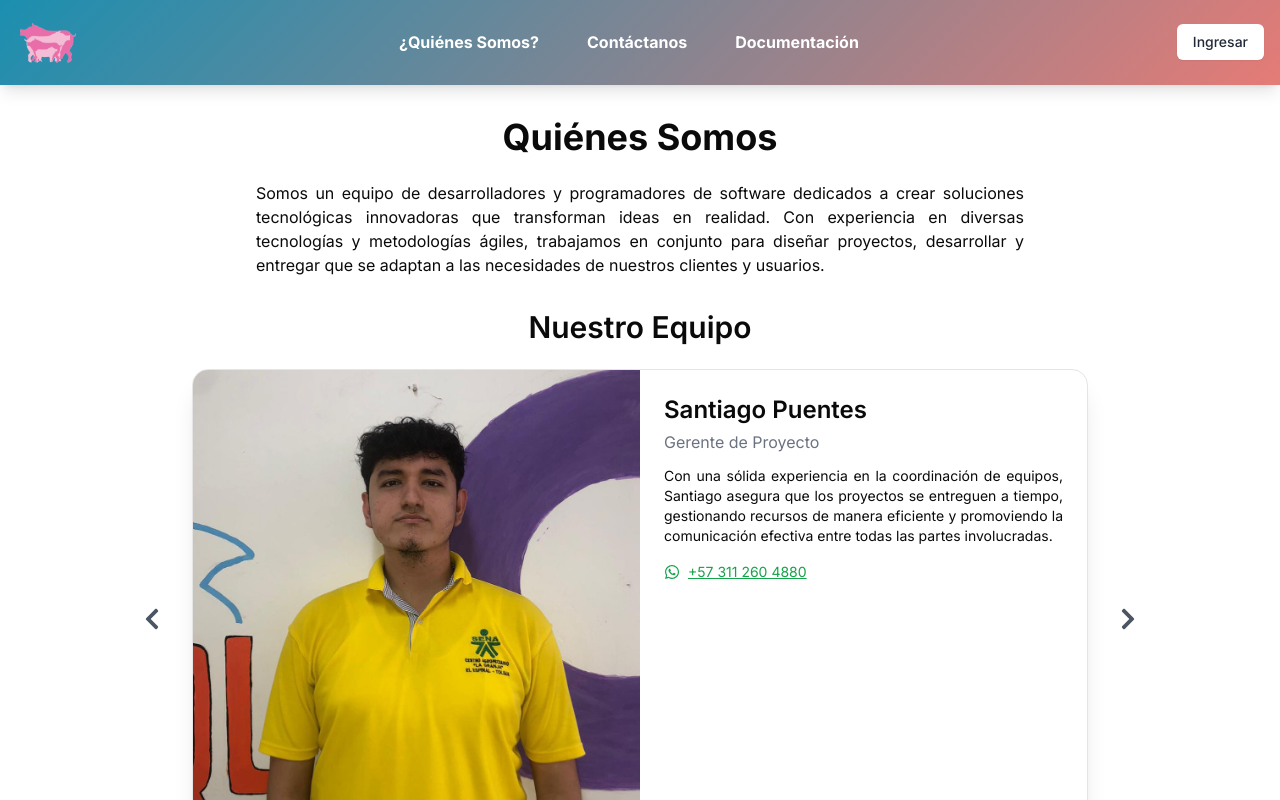
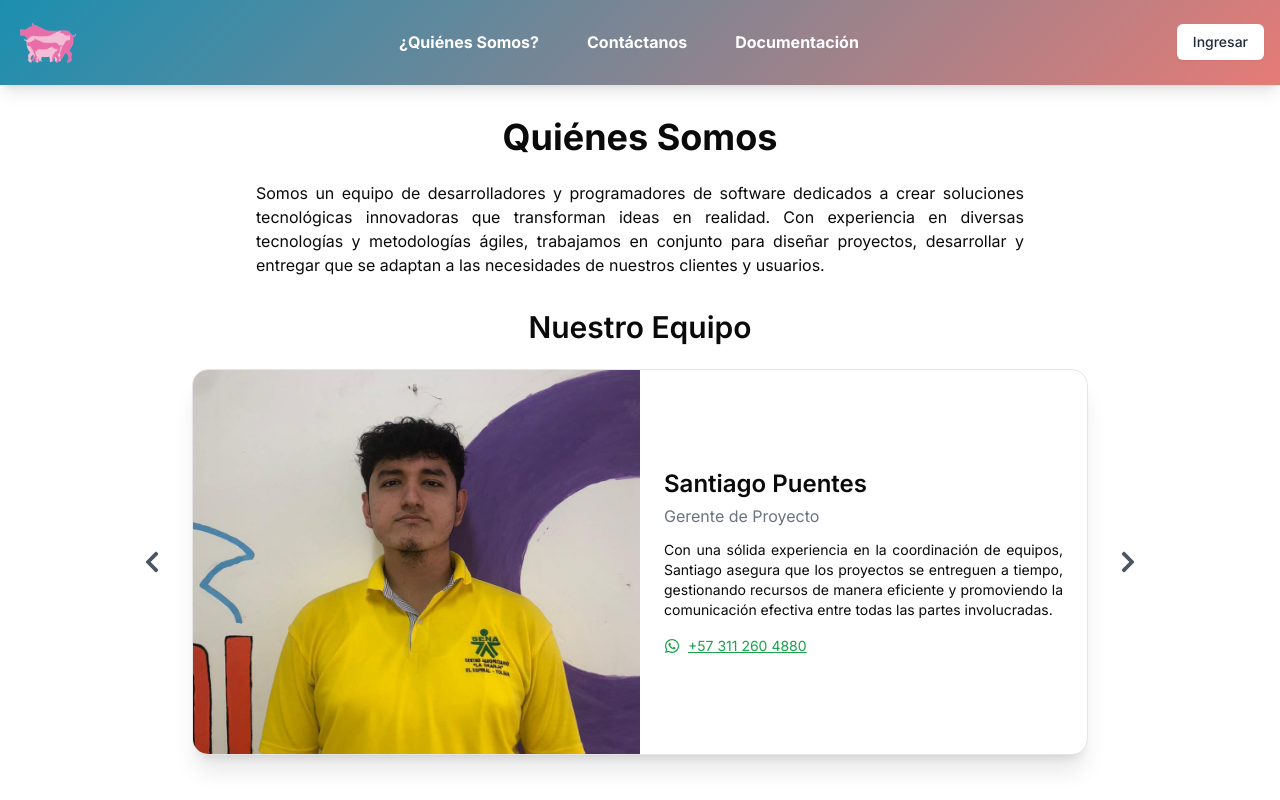
Before and after one commit to xSanti-20/PESO_PIG, a Next.js app in the folder Frontend/pesopig/: page /about in a window 1280 px wide. Shown: the top 800 px of the page. Built offline with nearby package versions, Linux system fonts and the light colour scheme.

Commit message:
pesopig final

```diff
--- a/Frontend/pesopig/src/app/about/page.jsx
+++ b/Frontend/pesopig/src/app/about/page.jsx
@@ -4,6 +4,7 @@ import { Card, CardContent } from "@/components/ui/card"
 import PublicNav from "@/components/nav/PublicNav"
 import { FaWhatsapp, FaChevronLeft, FaChevronRight } from "react-icons/fa"
 import { useMobile } from "@/hooks/use-mobile"
+import Image from "next/image"
 
 export default function QuienesSomos() {
   const { isMobile, isTablet, isDesktop } = useMobile()
@@ -96,26 +97,24 @@ export default function QuienesSomos() {
             {/* Imagen con altura consistente */}
             <div
               className={`
-                flex-shrink-0
-                ${getResponsiveClasses(
-                "w-full h-60",
-                "md:w-1/2 h-full",
-                "md:w-1/2 h-full"
-              )}
+                flex-shrink-0 relative
+                ${getResponsiveClasses("w-full h-60", "md:w-1/2 md:h-80", "md:w-1/2 md:h-96")}
               `}
             >
-              <img
+              <Image
                 src={member.image || "/placeholder.svg"}
                 alt={member.name}
-                className="w-full h-full object-cover object-center"
-                style={{ objectPosition: "top center" }}
+                fill
+                className="object-cover object-top"
+                sizes="(max-width: 768px) 100vw, 50vw"
+                priority={currentIndex === 0}
               />
             </div>
 
             <CardContent
               className={`
-                w-full p-4 text-center
-                ${getResponsiveClasses("md:text-center", "md:w-1/2 md:p-5 md:text-left", "md:w-1/2 md:p-6 md:text-left")}
+                flex-1 p-4 flex flex-col justify-center
+                ${getResponsiveClasses("text-center", "md:p-5 md:text-left", "md:p-6 md:text-left")}
               `}
             >
               <h3 className={`font-semibold mb-1 ${getResponsiveClasses("text-lg", "text-xl", "text-2xl")}`}>
@@ -124,10 +123,14 @@ export default function QuienesSomos() {
               <p className={`text-gray-500 mb-3 ${getResponsiveClasses("text-sm", "text-base", "text-base")}`}>
                 {member.role}
               </p>
-              <p className={`mb-4 text-justify ${getResponsiveClasses("text-xs leading-relaxed", "text-sm", "text-sm")}`}>
+              <p
+                className={`mb-4 text-justify ${getResponsiveClasses("text-xs leading-relaxed", "text-sm", "text-sm")}`}
+              >
                 {member.description}
               </p>
-              <div className={`flex items-center text-green-600 gap-2 ${getResponsiveClasses("justify-center", "justify-center md:justify-start", "justify-center md:justify-start")}`}>
+              <div
+                className={`flex items-center text-green-600 gap-2 ${getResponsiveClasses("justify-center", "justify-center md:justify-start", "justify-center md:justify-start")}`}
+              >
                 <FaWhatsapp className={getResponsiveClasses("text-sm", "text-base", "text-base")} />
                 <a
                   href={`https://wa.me/${member.phone.replace(/\s/g, "")}`}
--- a/Frontend/pesopig/src/app/dashboard/page.jsx
+++ b/Frontend/pesopig/src/app/dashboard/page.jsx
@@ -22,7 +22,7 @@ import { Tabs, TabsContent, TabsList, TabsTrigger } from "@/components/ui/tabs"
 import { Badge } from "@/components/ui/badge"
 import { Tooltip, TooltipContent, TooltipProvider, TooltipTrigger } from "@/components/ui/tooltip"
 import axiosInstance from "@/lib/axiosInstance"
-import { Router } from "next/router"
+import { useRouter } from "next/navigation"
 
 // Componente de tabla de datos resumida
 const DataTable = ({ columns, data, title, maxRows = 5 }) => {
@@ -274,6 +274,7 @@ const InfoPanel = ({ title, value, description, icon: Icon, color = "blue" }) =>
 }
 
 export default function Dashboard() {
+  // TODOS LOS HOOKS DEBEN ESTAR AL INICIO DEL COMPONENTE
   // Estados para almacenar datos
   const [piglets, setPiglets] = useState([])
   const [races, setRaces] = useState([])
@@ -295,6 +296,10 @@ export default function Dashboard() {
   const [lastUpdated, setLastUpdated] = useState(new Date())
   const [isVerifying, setIsVerifying] = useState(false)
   const [activeTab, setActiveTab] = useState("overview")
+  const [role, setRole] = useState("")
+
+  // Hook del router
+  const router = useRouter()
 
   // Función para formatear fecha
   const formatDate = (dateString) => {
@@ -422,25 +427,6 @@ export default function Dashboard() {
     }
   }
 
-  // Efecto para cargar datos iniciales
-  useEffect(() => {
-    loadAllData()
-
-    // Configurar intervalo para actualizar datos cada 60 segundos
-    const intervalId = setInterval(() => {
-      loadAllData()
-    }, 60000)
-
-    // Limpiar intervalo al desmontar
-    return () => clearInterval(intervalId)
-  }, [])
-
-  // Efecto para procesar los datos cuando se cargan
-  useEffect(() => {
-    prepareRecentActivity()
-    calculateStats()
-  }, [piglets, races, stages, corrals])
-
   // Preparar datos de actividad reciente
   const prepareRecentActivity = () => {
     try {
@@ -508,6 +494,40 @@ export default function Dashboard() {
     }
   }
 
+  // Efecto para cargar datos iniciales
+  useEffect(() => {
+    loadAllData()
+
+    // Configurar intervalo para actualizar datos cada 60 segundos
+    const intervalId = setInterval(() => {
+      loadAllData()
+    }, 60000)
+
+    // Limpiar intervalo al desmontar
+    return () => clearInterval(intervalId)
+  }, [])
+
+  // Efecto para procesar los datos cuando se cargan
+  useEffect(() => {
+    prepareRecentActivity()
+    calculateStats()
+  }, [piglets, races, stages, corrals])
+
+  // Efecto para obtener el rol del usuario
+  useEffect(() => {
+    if (typeof window !== "undefined") {
+      const storedRole = localStorage.getItem("role")
+      if (storedRole) {
+        setRole(storedRole)
+      }
+    }
+  }, [])
+
+  // Función para navegar a otras páginas
+  const navigateToPage = (page) => {
+    router.push(page)
+  }
+
   // Mientras se verifica o cargan datos iniciales, mostrar un loader
   if (isVerifying) {
     return (
@@ -533,23 +553,6 @@ export default function Dashboard() {
     { header: "CORRAL", accessor: "corral" },
   ]
 
-  // Función para navegar a otras páginas
-  const navigateToPage = (page) => {
-    window.location.href = page
-  }
-  const [role, setRole] = useState()
-
-  useEffect(() => {
-    if (typeof window !== "undefined") {
-      const storedRole = localStorage.getItem("role")
-      if (storedRole) {
-        setRole(storedRole)
-      }
-    }
-  }, [])
-  // const goToUserManagement = () => {
-  //   Router.push("/dashboard/Admi")
-  // }
   return (
     <div className="flex min-h-screen">
       <div className="flex flex-col flex-1">
@@ -562,15 +565,7 @@ export default function Dashboard() {
                   <div>
                     <h1 className="text-3xl font-bold text-gray-800 dark:text-white">Inicio</h1>
                     {role === "Administrador" && (
-                      <>
-                        <h1 className="text-3xl font-bold text-gray-800 dark:text-white">Bienvenido Administrador</h1>
-                        {/* <button
-                          onClick={goToUserManagement}
-                          className="px-4 py-2 bg-blue-600 text-white rounded"
-                        >
-                          Ir a Gestión de Usuarios
-                        </button> */}
-                      </>
+                      <h1 className="text-3xl font-bold text-gray-800 dark:text-white">Bienvenido Administrador</h1>
                     )}
                     <p className="text-gray-600 dark:text-gray-400 mt-1">Resumen de la actividad de Porcinos</p>
                   </div>
--- a/Frontend/pesopig/src/components/nav/home.jsx
+++ b/Frontend/pesopig/src/components/nav/home.jsx
@@ -5,8 +5,9 @@ import { Card, CardContent, CardHeader, CardTitle } from "@/components/ui/card"
 import { Button } from "@/components/ui/button"
 import { Badge } from "@/components/ui/badge"
 import { useMobile } from "@/hooks/use-mobile"
-import { MapPin, Users, Award, Play, Pause } from "lucide-react"
+import { MapPin, Users, Award } from "lucide-react"
 import VideoCard from "./VideoCard"
+import Image from "next/image"
 
 function HomePage() {
   const { isMobile } = useMobile()
@@ -158,11 +159,13 @@ function HomePage() {
                   className="group shadow-lg border-0 bg-white hover:shadow-xl transition-all duration-300 cursor-pointer hover:-translate-y-2"
                 >
                   <CardContent className="p-0">
-                    <div className="relative overflow-hidden">
-                      <img
+                    <div className="relative overflow-hidden h-48">
+                      <Image
                         src={feature.img || "/placeholder.svg"}
                         alt={feature.title}
-                        className="w-full h-48 object-cover group-hover:scale-110 transition-transform duration-300"
+                        fill
+                        className="object-cover group-hover:scale-110 transition-transform duration-300"
+                        sizes="(max-width: 768px) 100vw, (max-width: 1024px) 50vw, 33vw"
                       />
                       <Badge className="absolute top-4 left-4 bg-white/90 text-gray-800">{feature.badge}</Badge>
                     </div>
@@ -196,11 +199,13 @@ function HomePage() {
                 className="group overflow-hidden shadow-lg border-0 bg-white hover:shadow-xl transition-all duration-300 cursor-pointer"
               >
                 <CardContent className="p-0">
-                  <div className="relative overflow-hidden">
-                    <img
+                  <div className="relative overflow-hidden h-64">
+                    <Image
                       src={`/assets/img/${img}.jpeg`}
                       alt={`Galería ${index + 1}`}
-                      className="w-full h-64 object-cover group-hover:scale-110 transition-transform duration-300"
+                      fill
+                      className="object-cover group-hover:scale-110 transition-transform duration-300"
+                      sizes="(max-width: 768px) 100vw, (max-width: 1024px) 50vw, 33vw"
                     />
                     <div className="absolute inset-0 bg-black/0 group-hover:bg-black/20 transition-colors duration-300"></div>
                   </div>
```
Also changed, not shown: Frontend/pesopig/src/app/contact/page.jsx (+4 -49 lines), 2 other files (tests, documents, lock files or other folders).
